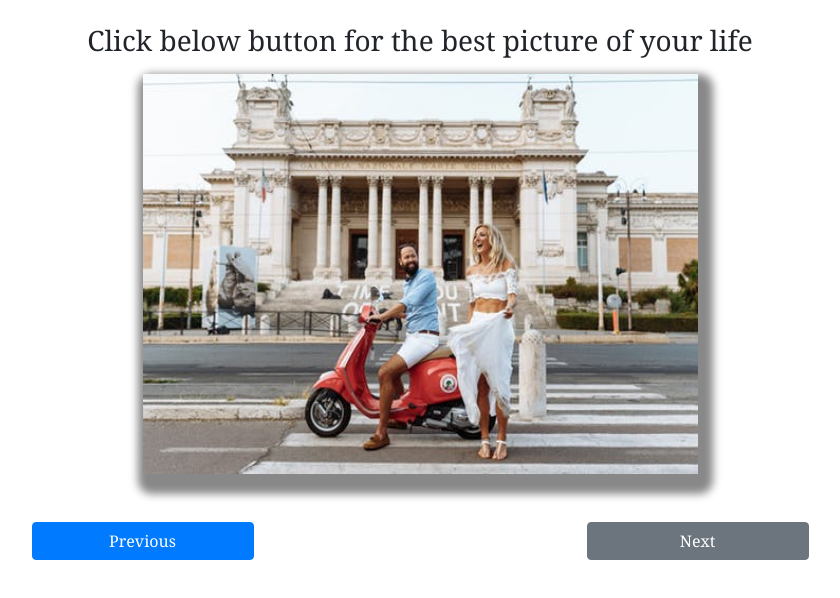
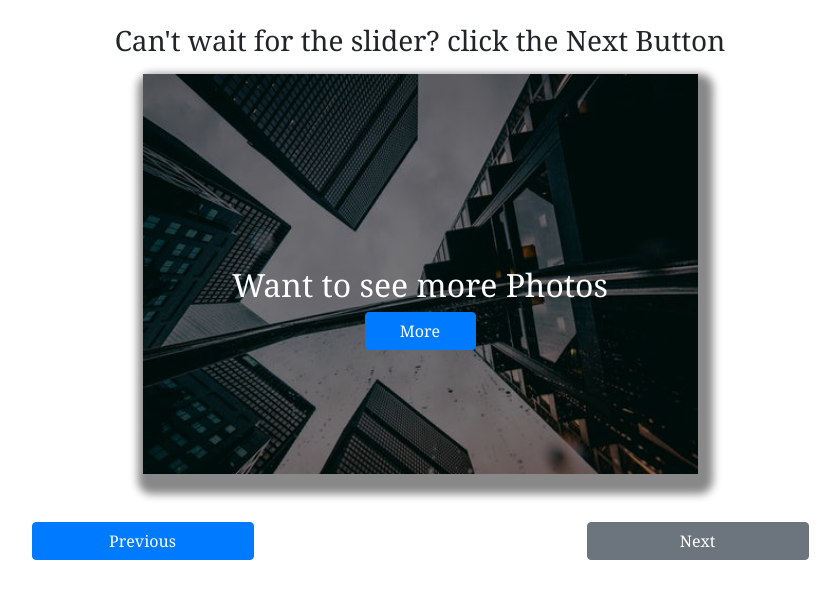
Before and after one commit to olaishola05/imageSlider, a plain HTML site: page index.html in a window 1280 px wide. Shown: the whole page, without its empty margins (205-1045 px from the left). Drawn offline with nearby package versions, Linux system fonts and the light colour scheme.

Commit message:
final version 1v

```diff
--- a/app.js
+++ b/app.js
@@ -33,7 +33,7 @@ function displayInterval() {
     }
     slider.src = img_arr[num];
 }
-setInterval(displayInterval, 6000);
+setInterval(displayInterval, 5000);
 
 document.getElementById("next").addEventListener("click", nextButton);
 document.getElementById("prev").addEventListener("click", previousButton);
--- a/index.html
+++ b/index.html
@@ -11,9 +11,16 @@
     <body>
         <div class="container">
             <div class="row cont-flex">
-                <h3 class="mt-4 text-center">Click below button for the best picture of your life</h3>
+                <h3 class="mt-4 text-center">Can't wait for the slider? click the Next Button</h3>
                 <div class="image mt-2 mb-5" id="img">
                     <img src="img/travel.jpeg" id="slide-image" />
+                    <div class="img-div">
+                        <div class="img-caption">
+                            <h3>Want to see more Photos</h3>
+
+                            <button class="btn btn-primary btn-size">More</button>
+                        </div>
+                    </div>
                 </div>
                 <div class="btn-container">
                     <button class="btn btn-primary btn-size" id="prev">Previous</button>
--- a/style.css
+++ b/style.css
@@ -1,8 +1,15 @@
-* {
+*,
+*::before,
+*::after {
     margin: 0;
     padding: 0;
     width: 100%;
     font-family: Cambria, Cochin, Georgia, Times, "Times New Roman", serif;
+    box-sizing: border-box;
+}
+
+html {
+    scroll-behavior: smooth;
 }
 
 .cont-flex {
@@ -15,21 +22,23 @@
     width: 50%;
     height: 400px;
     margin: 0 auto;
+    max-width: 1000px;
     background-position: center;
     background-size: cover;
     border-radius: 5px;
     box-shadow: 5px 10px 8px 10px #888888;
+    position: relative;
+    animation: moves 5s infinite;
+    animation-timing-function: linear;
 }
 
 img {
     width: 100%;
     height: 400px;
-    /* background-position: center;
-    background-size: cover;
-    border-radius: 5px; */
 }
 
 .btn-size {
+    display: block;
     width: 20%;
     margin: 0 auto;
 }
@@ -38,3 +47,41 @@ img {
     display: flex;
     flex-direction: row;
 }
+
+.img-caption {
+    position: absolute;
+    z-index: 1;
+    display: table;
+    margin-right: auto;
+    margin-left: auto;
+    margin-top: 12em;
+}
+
+.img-caption h3 {
+    text-align: center;
+    font-size: 2rem;
+    color: white;
+}
+
+.img-div {
+    position: absolute;
+    display: block;
+    width: 100%;
+    height: 100%;
+    top: 0;
+    left: 0;
+    right: 0;
+    bottom: 0;
+    background-color: rgba(0, 0, 0, 0.5);
+    z-index: 1;
+    cursor: pointer;
+}
+
+@keyframes moves {
+    from {
+        left: 0%;
+    }
+    to {
+        left: 8%;
+    }
+}
```
